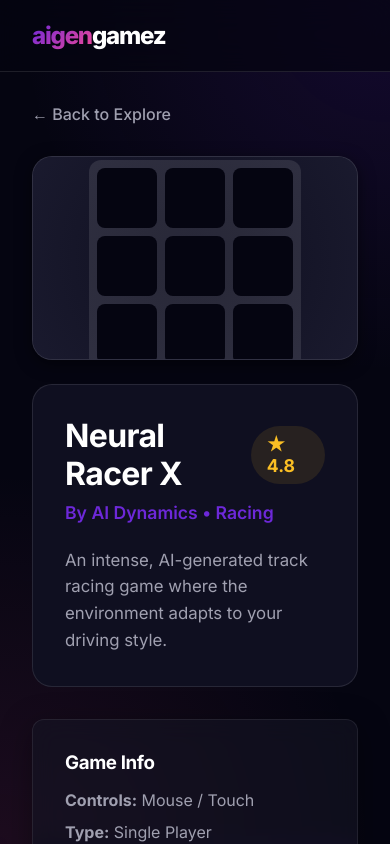
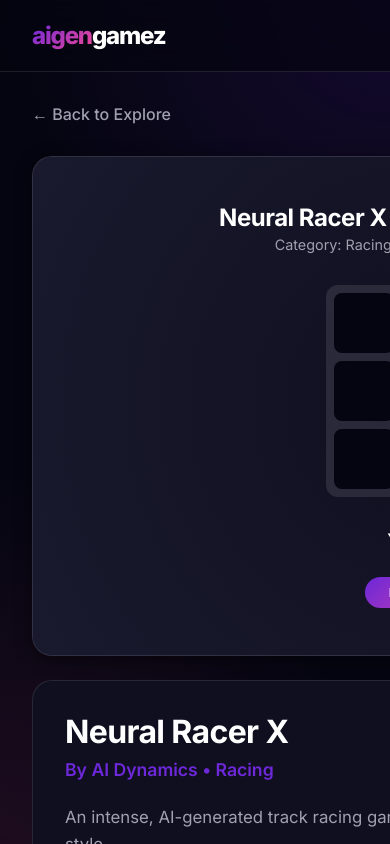
Before and after one commit to gefena/aigengamez, a Next.js app: page /games/neural-racer in a window 390 px wide. Shown: the top 844 px of the page. Built offline with nearby package versions, Linux system fonts and the light colour scheme.

Commit message:
style: remove sign in btn and fix mobile game overflow

```diff
--- a/src/app/games/[id]/page.module.css
+++ b/src/app/games/[id]/page.module.css
@@ -39,6 +39,7 @@
 .gameContainer {
   width: 100%;
   aspect-ratio: 16 / 10;
+  min-height: 500px;
   background: var(--bg-tertiary);
   border: 1px solid var(--border-color);
   border-radius: var(--radius-lg);
--- a/src/components/Navbar.tsx
+++ b/src/components/Navbar.tsx
@@ -16,7 +16,6 @@
           <Link href="/about" className={styles.navLink}>
             About
           </Link>
-          <button className={styles.loginBtn}>Sign In</button>
         </div>
       </div>
     </nav>
```
